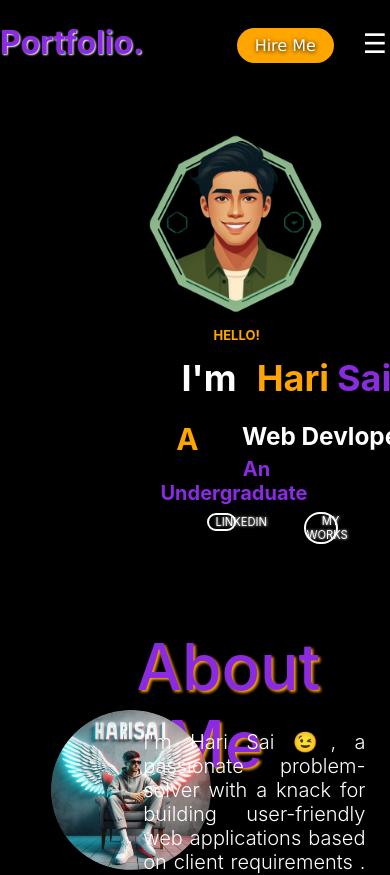
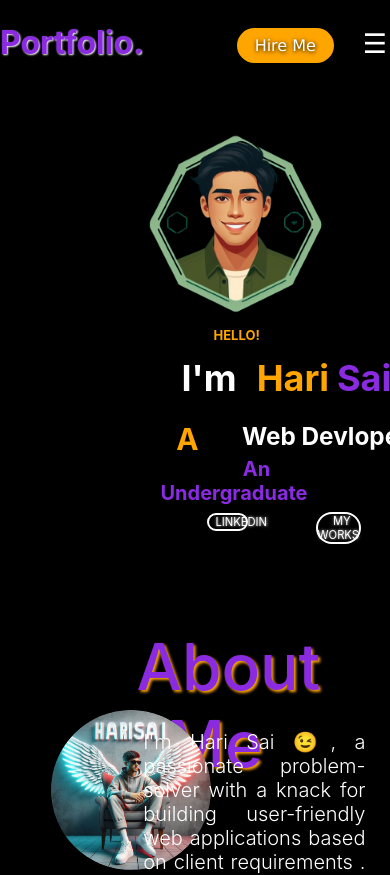
Before and after one commit to harisaigithub/My_portfolio, a React (Create React App) app: page / in a window 390 px wide. Shown: the top 875 px of the page. Built offline with nearby package versions, Linux system fonts and the light colour scheme.

Commit message:
Updated aboutme response

```diff
--- a/src/components/HOOME/Home.css
+++ b/src/components/HOOME/Home.css
@@ -223,10 +223,11 @@ background: orange;
     text-align: center;
     display: flex;
     flex-direction:row;
-    width: 70%;
+    width:auto;
 
   }
   .h3 a{
+    display: flex;
     text-align: center;
     justify-content:center;
     width:auto;
```
